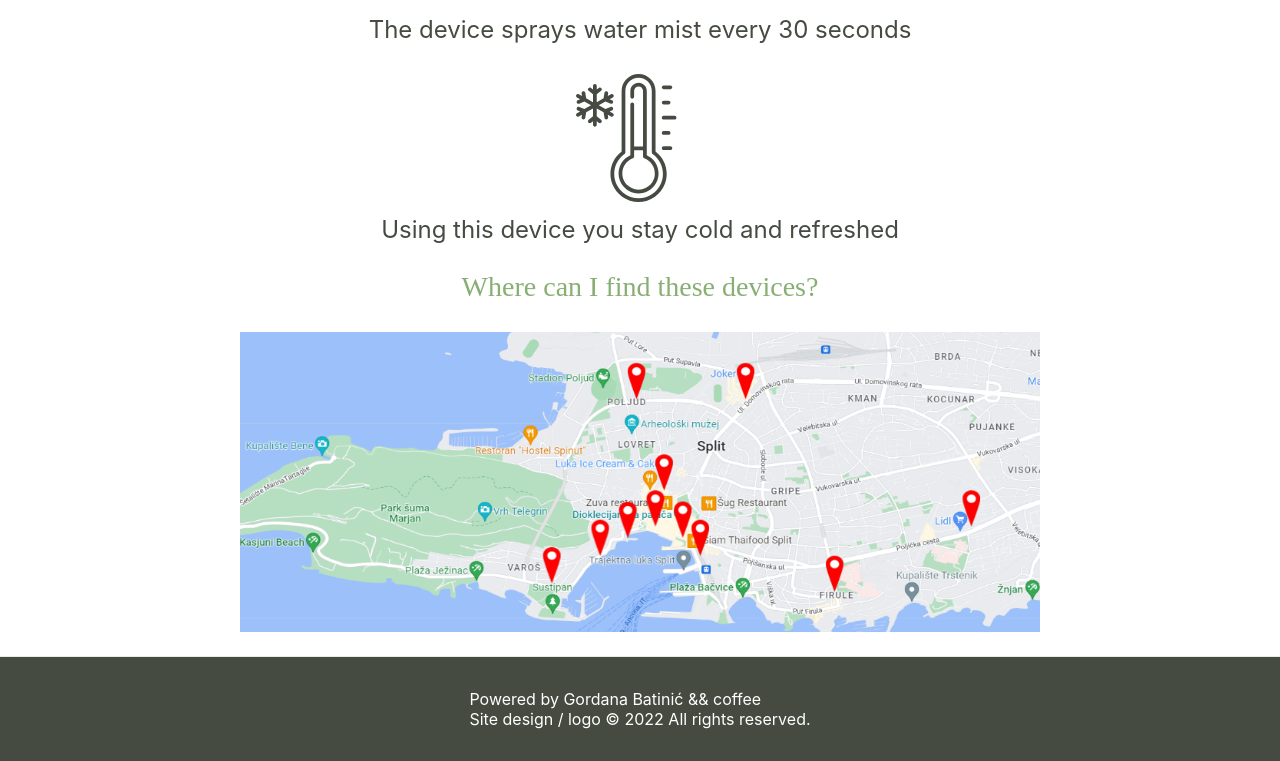
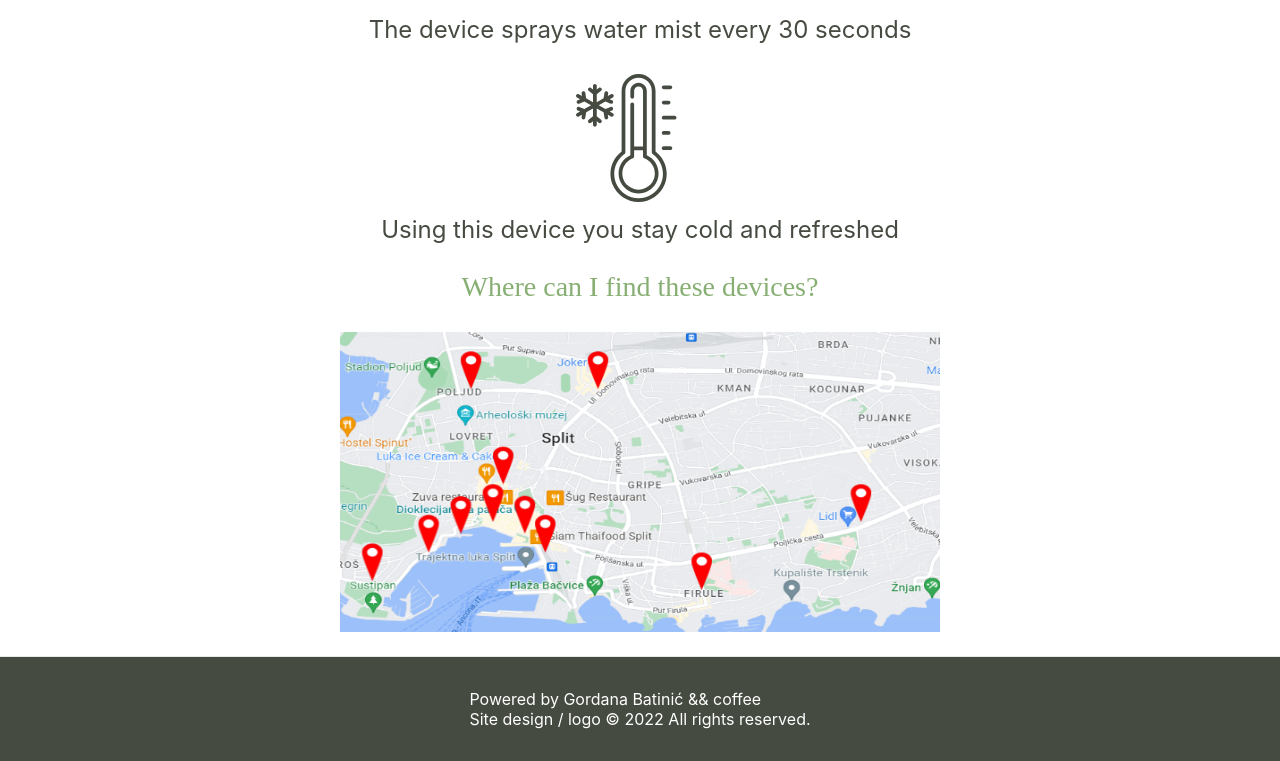
Before and after one commit to gbatin00/hladirant, a Next.js app: page / in a window 1280 px wide. Shown: the part 1086-1847 px from the top of the page. Built offline with nearby package versions, Linux system fonts and the light colour scheme.

Commit message:
Resized picture

```diff
--- a/pages/index.js
+++ b/pages/index.js
@@ -118,7 +118,7 @@ export default function Home() {
 						<Image
 							src="/images/karta.png"
 							alt="karta"
-							width="800px"
+							width="600px"
 							height="300px"
 						/>
 					</div>
```
Also changed, not shown: public/images/karta.png.
